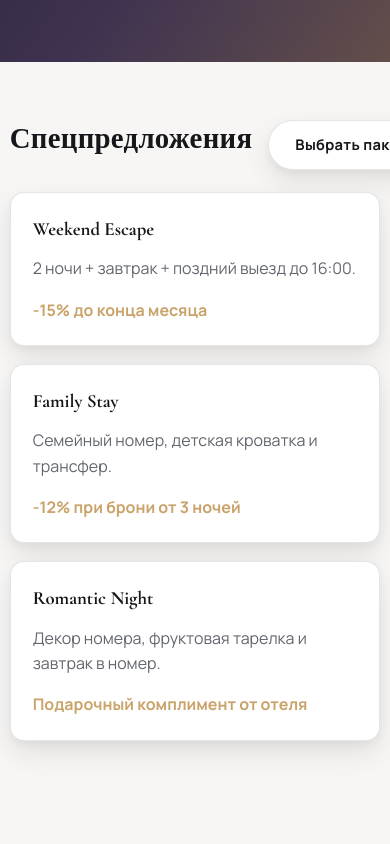
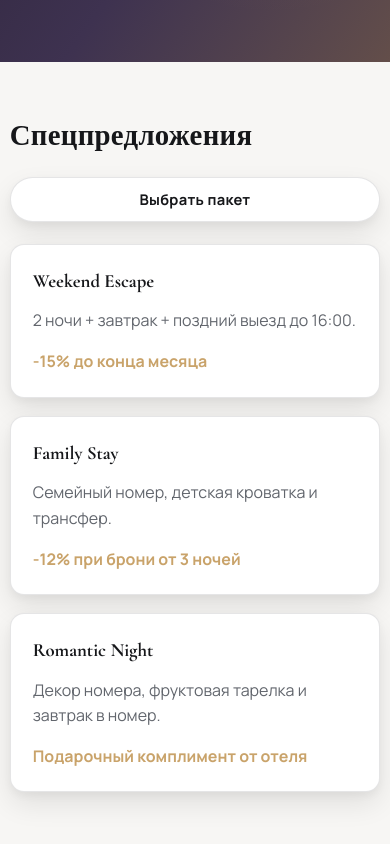
Before and after one commit to akylbekdev/KARAGAT-HOTEL, a React (Vite) app: page / in a window 390 px wide. Shown: the part 2600-3444 px from the top of the page. Built offline with nearby package versions, Linux system fonts and the light colour scheme.

Commit message:
fix: mobile section header button wrapping for long labels

```diff
--- a/src/hotel.css
+++ b/src/hotel.css
@@ -1127,6 +1127,17 @@
 @media (max-width: 760px) {
   body::before, body::after { display: none; }
   .container { width: min(1120px, 94%); }
+  .section-head {
+    flex-direction: column;
+    align-items: stretch;
+    gap: 12px;
+  }
+  .section-head .btn {
+    width: 100%;
+    justify-content: center;
+    white-space: normal;
+    line-height: 1.25;
+  }
   /* На мобиле шапка видна, но без десктопной навигации */
   .header {
     display: flex;
```
